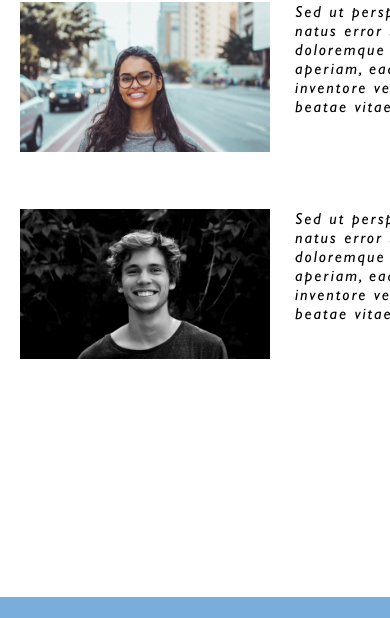
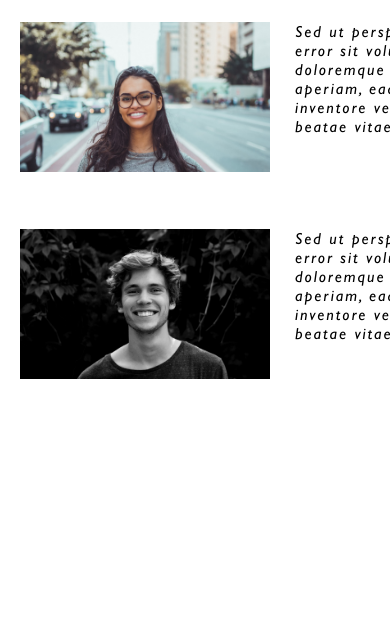
Before and after one commit to jtadrous/homework-five, a plain HTML site: page pages/about.html in a window 390 px wide. Shown: the part 659-1277 px from the top of the page. Drawn offline with Linux system fonts and the light colour scheme.

Commit message:
final styling edits

```diff
--- a/scss/about/about.scss
+++ b/scss/about/about.scss
@@ -1,6 +1,8 @@
+/* styling for the about page */
 .about {
   //max-width: 80%;
   max-width: 980px;
+  //min-width: 650px;
   margin: 0 auto;
   letter-spacing: 2px;
 
@@ -88,19 +90,29 @@
   }
 }
 
-@media only screen and (max-width: 1060px) {
+@media only screen and (max-width: 980px) {
   .about {
-    width: 100%;
-    margin-left: 20px;
-    min-width: 600px;
+    padding: 20px;
+    margin: 0 auto;
+    max-width: 650px;
     display: flex;
     flex-direction: column;
 
-    .client {
-      margin: auto;
+    .about-top-section {
+      .para1 {
+        min-width: 600px;
+      }
+    }
 
-      .client-image {
-        min-width: 250px;
+    .about-bottom-section {
+      .client {
+        .client-image {
+          min-width: 250px;
+        }
+
+        .client-quote {
+          min-width: 360px;
+        }
       }
     }
   }
--- a/scss/home/booking-form.scss
+++ b/scss/home/booking-form.scss
@@ -1,3 +1,4 @@
+/* styling for the booking form on the home page */
 .booking-form {
   max-width: 825px;
   //width: 65%;
@@ -71,7 +72,7 @@
   }
 }
 
-@media only screen and (max-width: 1100px) {
+@media only screen and (max-width: 1060px) {
   .booking-form {
     min-width: 650px;
     padding-left: 40px;
--- a/scss/home/promo-tours.scss
+++ b/scss/home/promo-tours.scss
@@ -1,4 +1,4 @@
-/* styling for the promo tours cards */
+/* styling for the promo tours cards on the home page */
 .promo-tours {
   //width: 65%;
   max-width: 1280px;
--- a/scss/nav.scss
+++ b/scss/nav.scss
@@ -54,8 +54,10 @@
       }
     }
   }
+}
 
-  @media only screen and (max-width: 1060px) {
+@media only screen and (max-width: 980px) {
+  .contain {
     nav {
       max-width: 620px;
       height: auto;
```
Also changed, not shown: index.html (+0 -2 lines), pages/about.html (+0 -2 lines), scss/footer.scss (+1 -39 lines), css/styles.css.
